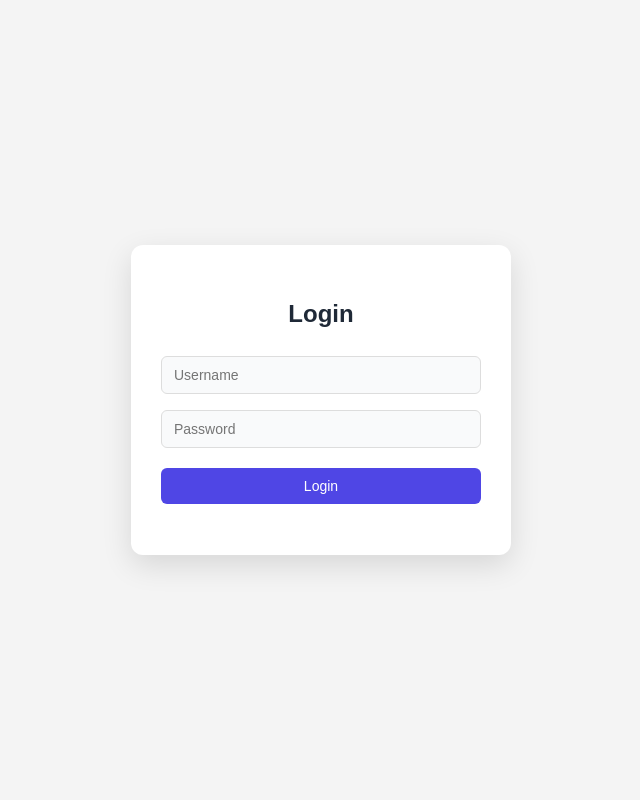
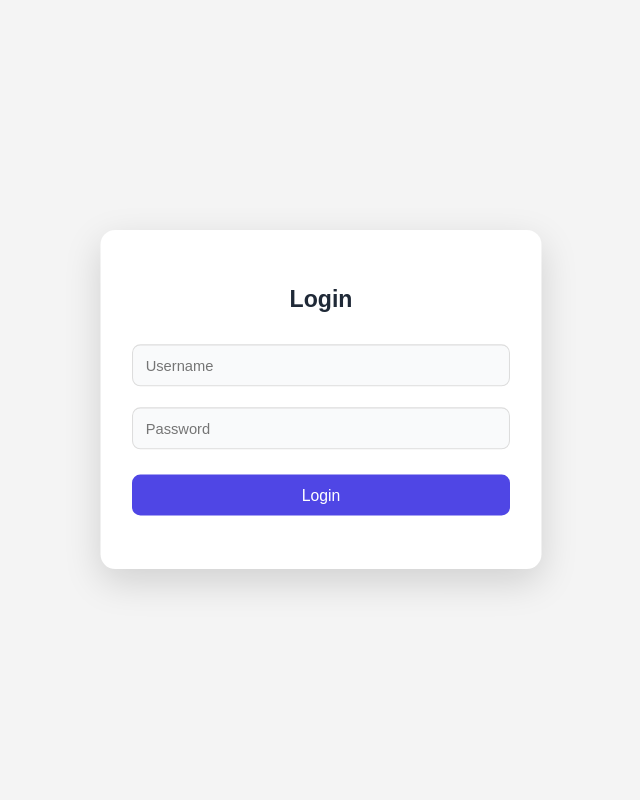
Before and after one commit to Harishh1947/PeoplesFootwearManagement, a Flask app: page / in a window 1280 px wide. Shown: the whole page, without its empty margins (319-959 px from the left). Run offline with Flask 3, Linux system fonts and the light colour scheme; parts of the project's set-up code (start-up, migrations or seed data) failed here and were passed over.

Commit message:
Update login.css

```diff
--- a/static/css/login.css
+++ b/static/css/login.css
@@ -8,17 +8,23 @@ body {
     justify-content: center;
     align-items: center;
 
-    min-height: 100vh; /* FIXED */
+    min-height: 100vh;
+    padding: 20px; /* ✅ prevents edge sticking on mobile */
+    box-sizing: border-box;
 }
 
 /* 📦 LOGIN CARD */
 .login-container {
     background: white;
     padding: 35px 30px;
-    border-radius: 12px;
-    width: 320px;
-    box-shadow: 0 10px 30px rgba(0,0,0,0.12);
+    border-radius: 14px;
+    width: 100%;
+    max-width: 360px; /* ✅ better scaling */
+
+    box-shadow: 0 12px 35px rgba(0,0,0,0.15);
     text-align: center;
+
+    transition: 0.3s;
 }
 
 /* 🏷 TITLE */
@@ -26,18 +32,19 @@ body {
     margin-bottom: 20px;
     color: #1f2937;
     font-weight: 600;
+    font-size: 22px;
 }
 
 /* 🔲 INPUTS */
 .login-container input {
     width: 100%;
-    padding: 10px 12px;
-    margin: 8px 0;
-    border-radius: 6px;
+    padding: 11px 12px;
+    margin: 10px 0;
+    border-radius: 8px;
     border: 1px solid #ddd;
     background: #f9fafb;
     font-size: 14px;
-    transition: 0.2s;
+    transition: 0.25s;
 }
 
 /* FOCUS */
@@ -51,25 +58,53 @@ body {
 /* 🔘 BUTTON */
 .login-container button {
     width: 100%;
-    padding: 10px;
-    margin-top: 12px;
+    padding: 11px;
+    margin-top: 14px;
     background: #4f46e5;
     color: white;
     border: none;
-    border-radius: 6px;
+    border-radius: 8px;
     cursor: pointer;
-    font-size: 14px;
-    transition: 0.2s;
+    font-size: 15px;
+    font-weight: 500;
+    transition: 0.25s;
 }
 
 .login-container button:hover {
     background: #4338ca;
 }
 
-/* 📱 MOBILE */
-@media (max-width: 400px) {
+/* 📱 MOBILE (small phones) */
+@media (max-width: 480px) {
+    body {
+        align-items: flex-start; /* ✅ avoids keyboard overlap */
+        padding-top: 40px;
+    }
+
     .login-container {
-        width: 90%;
         padding: 25px 20px;
+        border-radius: 12px;
+    }
+
+    .login-container h2 {
+        font-size: 20px;
     }
 }
+
+/* 📱 VERY SMALL DEVICES */
+@media (max-width: 320px) {
+    .login-container {
+        padding: 20px 15px;
+    }
+
+    .login-container input {
+        font-size: 13px;
+    }
+}
+
+/* 💻 LARGE SCREENS (optional polish) */
+@media (min-width: 1200px) {
+    .login-container {
+        transform: scale(1.05); /* slight upscale */
+    }
+}
```
